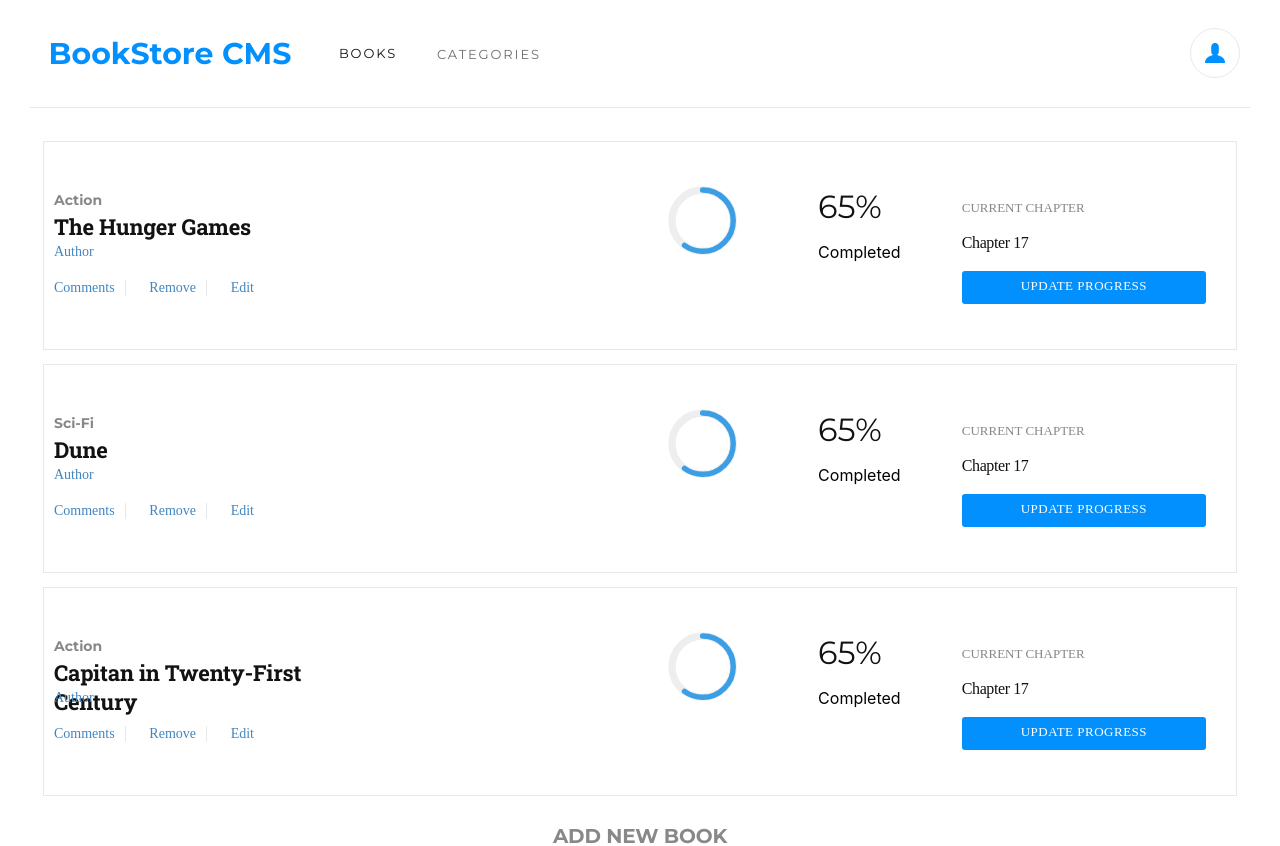
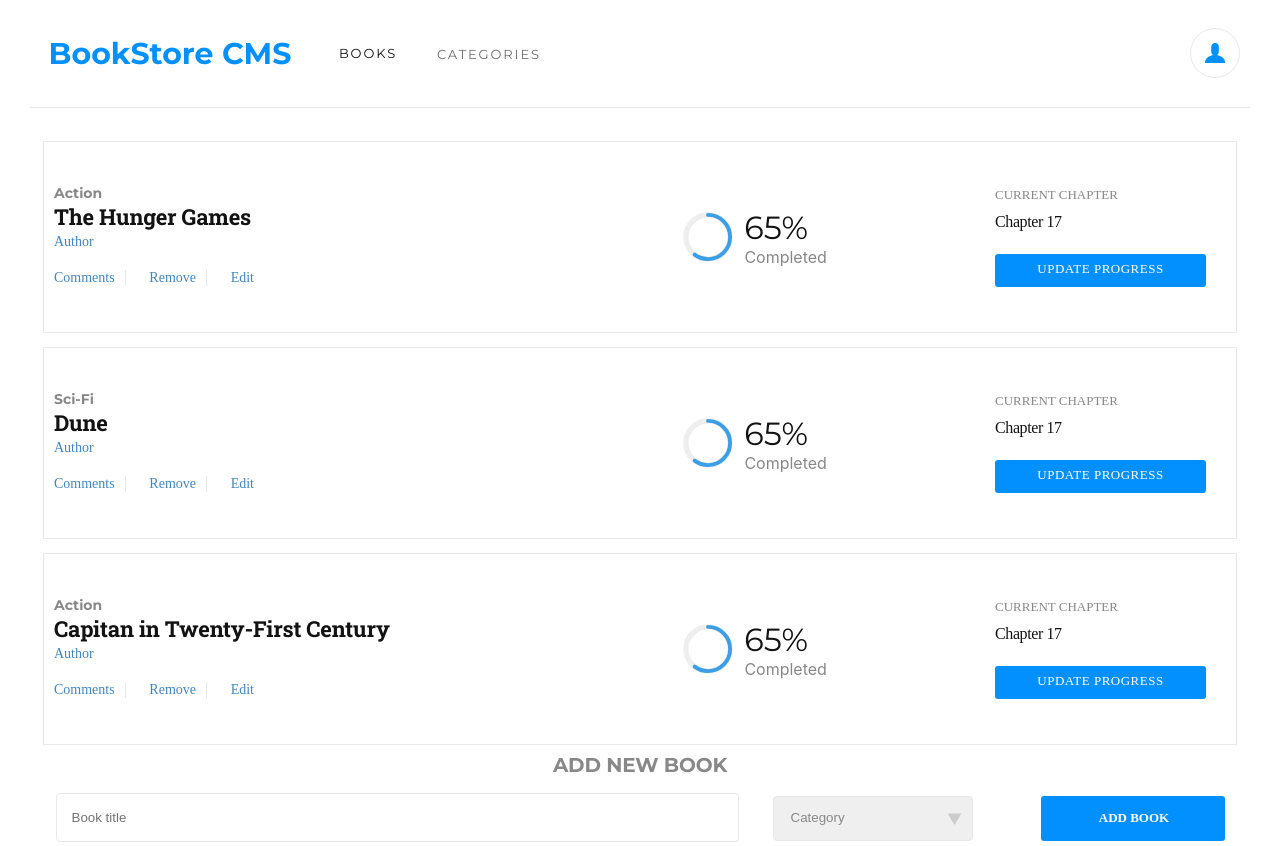
Before and after one commit to jessicafarias/bookstore-cms, a React (Create React App) app: page / in a window 1280 px wide. Shown: the top 846 px of the page. Built offline with nearby package versions, Linux system fonts and the light colour scheme.

Commit message:
style: Circular progress bar fixed

```diff
--- a/src/components/Book.js
+++ b/src/components/Book.js
@@ -19,7 +19,7 @@ const Book = props => {
                 <p>Edit</p>
               </div>
             </div>
-            <div className="percent-comp">
+            <div className="flex-row-center">
               <div className="single-chart">
                 <svg viewBox="0 0 36 36" className="circular-chart blue">
                   <path
@@ -37,7 +37,7 @@ const Book = props => {
                   />
                 </svg>
               </div>
-              <div>
+              <div className="flex-col-center">
                 <p className="Percent-Complete">65%</p>
                 <p>Completed</p>
               </div>
--- a/src/styles/Book.css
+++ b/src/styles/Book.css
@@ -1,4 +1,8 @@
 @import url('https://fonts.googleapis.com/css2?family=Roboto+Slab:wght@400;500;700&display=swap');
+p {
+  margin: 0;
+  padding: 0;
+}
 
 button {
 	background: none;
@@ -40,19 +44,15 @@ button {
 
 .title {
   height: 29px;
-  margin: 3px 323px 0 0;
   font-family: 'Roboto Slab', serif;
   font-size: 22px;
   font-weight: bold;
-  font-stretch: normal;
-  font-style: normal;
-  line-height: normal;
   letter-spacing: -0.2px;
   color: #121212;
 }
 
 .book{
-  width: 700px;
+  width: 42%;
 }
 
 .School-of {
@@ -86,20 +86,32 @@ button {
 .percent-comp {
   display: flex;
   padding: 0px 30px;
-  width: 25%;
+  flex-direction: row;
+  justify-content: center;
 }
 
-.single-chart {
-  width: 80%;
-  padding-right: 20px;
+.flex-row-center {
+  display: flex;
+  justify-content: center;
+  align-items: center;
+}
+
+.flex-col-center {
+  display: flex;
+  justify-content: center;
+  align-items: center;
+  flex-direction: column;
+}
+
+.single-chart{
+  min-width: 50px;
+  width: 40%;
+  max-width: 200px;
 }
 
 .circular-chart {
   display: block;
-  min-width: 60px;
-  height: 58%;
   align-items: flex-end;
-  max-height: 250px;
 }
 
 .circle-bg {
@@ -142,10 +154,14 @@ button {
   font-family: RobotoSlab;
   font-size: 16px;
   font-weight: 300;
-  font-stretch: normal;
-  font-style: normal;
+  margin:8px 0 20px 0;
   letter-spacing: -0.4px;
   color: #121212;
+}
+
+.flex-col-center p:nth-child(2){
+  color: #121212;
+  opacity: 0.5;
 }
 
 .Rectangle-2 {
@@ -159,7 +175,7 @@ button {
 }
 
 .chapter {
-  width: 25%;
+  width: 18%;
   text-align: start;
   padding: 20px;
 
@@ -183,11 +199,6 @@ button {
   margin: 1px 30px 0 11px;
   font-family: Montserrat;
   font-size: 32px;
-  font-weight: normal;
-  font-stretch: normal;
-  font-style: normal;
-  line-height: normal;
-  letter-spacing: normal;
   color: #121212;
 }
 
```
